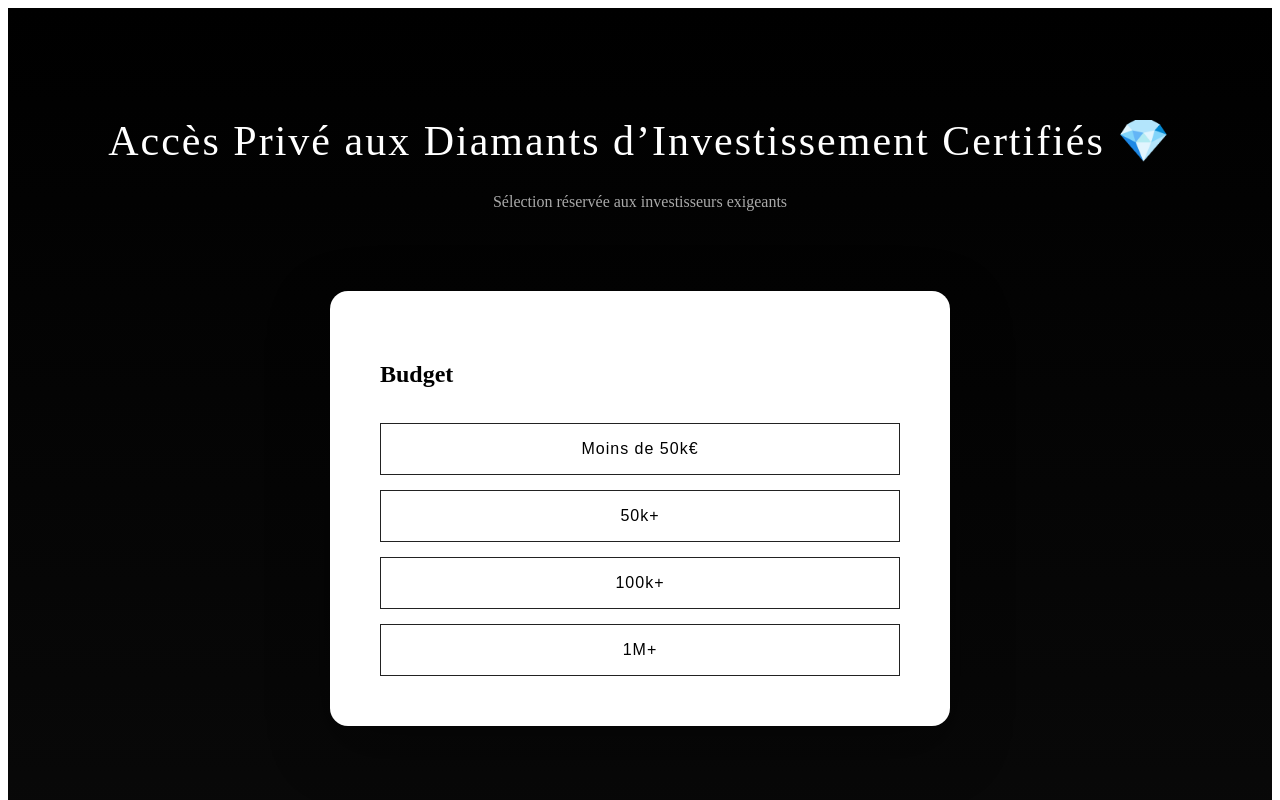
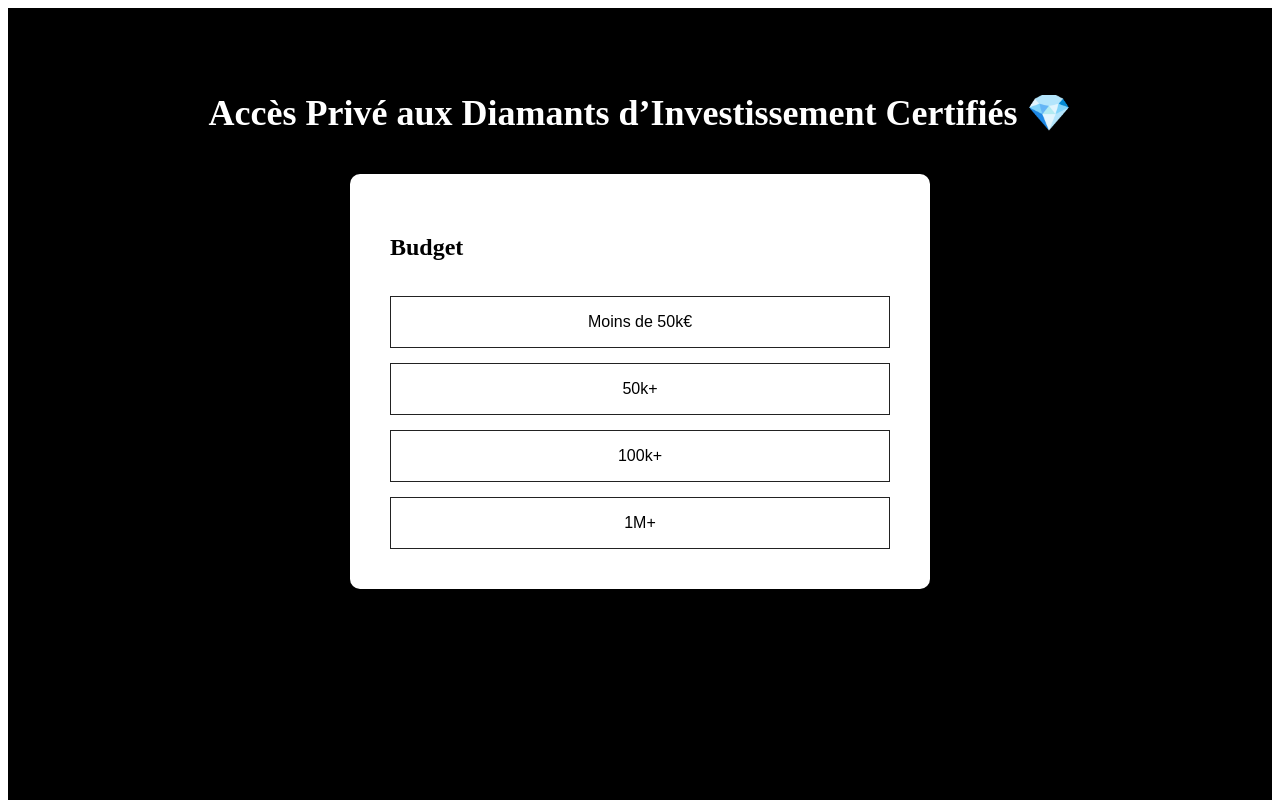
Before and after one commit to chanadet30/diamond-app, a Next.js app: page / in a window 1280 px wide. Both pictures are taken after a click on the button "Investissement". Shown: the top 800 px of the page. Built offline with nearby package versions, Linux system fonts and the light colour scheme.

Commit message:
clean version

```diff
--- a/app/page.tsx
+++ b/app/page.tsx
@@ -17,7 +17,7 @@ export default function Home() {
   const next = () => setStep(step + 1);
 
   const submit = async () => {
-    await fetch('https://hook.eu1.make.com/irdovjwnou2qmcv88wl3lagkomj4h4b5', {
+    await fetch('https://hook.eu1.make.com/XXXXX', {
       method: 'POST',
       headers: { 'Content-Type': 'application/json' },
       body: JSON.stringify(form)
@@ -27,61 +27,46 @@ export default function Home() {
   };
 
   const buttonStyle = {
-    width:"100%",
-    padding:"16px",
-    marginTop:"15px",
-    border:"1px solid #222",
-    background:"white",
-    cursor:"pointer",
-    fontSize:"16px",
-    letterSpacing:"1px",
-    transition:"0.3s"
+    width: "100%",
+    padding: "16px",
+    marginTop: "15px",
+    border: "1px solid #222",
+    background: "white",
+    cursor: "pointer",
+    fontSize: "16px"
   };
 
   return (
     <main style={{
-      background:"linear-gradient(180deg, #000000, #0a0a0a)",
-      color:"white",
-      minHeight:"100vh",
-      padding:"80px 20px",
-      fontFamily:"serif"
+      background: "black",
+      color: "white",
+      minHeight: "100vh",
+      padding: "60px",
+      fontFamily: "serif"
     }}>
 
       <h1 style={{
-        textAlign:"center",
-        fontSize:"42px",
-        letterSpacing:"2px",
-        fontWeight:"300"
+        textAlign: "center",
+        fontSize: "36px",
+        marginBottom: "40px"
       }}>
         Accès Privé aux Diamants d’Investissement Certifiés 💎
       </h1>
 
-      <p style={{
-        textAlign:"center",
-        marginTop:"10px",
-        color:"#aaa"
-      }}>
-        Sélection réservée aux investisseurs exigeants
-      </p>
-
       <div style={{
-        background:"white",
-        color:"black",
-        padding:"50px",
-        maxWidth:"520px",
-        margin:"80px auto",
-        borderRadius:"18px",
-        boxShadow:"0 20px 60px rgba(0,0,0,0.4)"
+        background: "white",
+        color: "black",
+        padding: "40px",
+        maxWidth: "500px",
+        margin: "0 auto",
+        borderRadius: "10px"
       }}>
 
         {step === 1 && (
           <>
             <h2>Objectif</h2>
-            <button
-              onClick={()=>{setForm({...form, objective:'investissement'}); next();}}
-              style={buttonStyle}
-
-            >
+            <button style={buttonStyle}
+              onClick={() => { setForm({ ...form, objective: 'investissement' }); next(); }}>
               Investissement
             </button>
           </>
@@ -91,35 +76,23 @@ export default function Home() {
           <>
             <h2>Budget</h2>
 
-    <button
-      onClick={()=>{setForm({...form, budget:'<50k'}); next();}}
-      style={buttonStyle}
-
-    >
+            <button style={buttonStyle}
+              onClick={() => { setForm({ ...form, budget: '<50k' }); next(); }}>
               Moins de 50k€
             </button>
 
-    <button
-      onClick={()=>{setForm({...form, budget:'50k+'}); next();}}
-      style={buttonStyle}
-
-    >
+            <button style={buttonStyle}
+              onClick={() => { setForm({ ...form, budget: '50k+' }); next(); }}>
               50k+
             </button>
 
-    <button
-      onClick={()=>{setForm({...form, budget:'100k+'}); next();}}
-      style={buttonStyle}
-
-    >
+            <button style={buttonStyle}
+              onClick={() => { setForm({ ...form, budget: '100k+' }); next(); }}>
               100k+
             </button>
 
-    <button
-      onClick={()=>{setForm({...form, budget:'1M+'}); next();}}
-      style={buttonStyle}
-
-    >
+            <button style={buttonStyle}
+              onClick={() => { setForm({ ...form, budget: '1M+' }); next(); }}>
               1M+
             </button>
           </>
@@ -128,11 +101,8 @@ export default function Home() {
         {step === 3 && (
           <>
             <h2>Délai</h2>
-            <button
-              onClick={()=>{setForm({...form, timeline:'immédiat'}); next();}}
-              style={buttonStyle}
-
-            >
+            <button style={buttonStyle}
+              onClick={() => { setForm({ ...form, timeline: 'immédiat' }); next(); }}>
               Immédiat
             </button>
           </>
@@ -144,26 +114,25 @@ export default function Home() {
 
             <input
               placeholder="Nom"
-              style={{width:"100%", padding:"12px", marginTop:"10px"}}
-              onChange={e=>setForm({...form,name:e.target.value})}
+              style={{ width: "100%", padding: "10px", marginTop: "10px" }}
+              onChange={e => setForm({ ...form, name: e.target.value })}
             />
 
             <input
               placeholder="Email"
-              style={{width:"100%", padding:"12px", marginTop:"10px"}}
-              onChange={e=>setForm({...form,email:e.target.value})}
+              style={{ width: "100%", padding: "10px", marginTop: "10px" }}
+              onChange={e => setForm({ ...form, email: e.target.value })}
             />
 
             <input
               placeholder="Téléphone"
-              style={{width:"100%", padding:"12px", marginTop:"10px"}}
-              onChange={e=>setForm({...form,phone:e.target.value})}
+              style={{ width: "100%", padding: "10px", marginTop: "10px" }}
+              onChange={e => setForm({ ...form, phone: e.target.value })}
             />
 
             <button
+              style={{ ...buttonStyle, marginTop: "20px" }}
               onClick={submit}
-              style={{...buttonStyle, marginTop:"20px"}}
-
             >
               Accéder
             </button>
@@ -173,21 +142,18 @@ export default function Home() {
         {step === 5 && (
           <div>
             <h2>Votre accès est en cours de validation</h2>
-            <p style={{marginTop:"10px"}}>
-              Un expert vous contacte sous 24h
-            </p>
+            <p>Un expert vous contacte sous 24h</p>
 
             <a
               href="https://wa.me/33782061181?text=Bonjour%20je%20souhaite%20investir%20dans%20un%20diamant%20certifié"
               style={{
-                display:"inline-block",
-                marginTop:"25px",
-                padding:"15px",
-                background:"black",
-                color:"white",
-                textDecoration:"none",
-                width:"100%",
-                textAlign:"center"
+                display: "block",
+                marginTop: "20px",
+                padding: "15px",
+                background: "black",
+                color: "white",
+                textAlign: "center",
+                textDecoration: "none"
               }}
             >
               Contacter immédiatement
```
Lines whose indentation alone changed are shown as unchanged.
